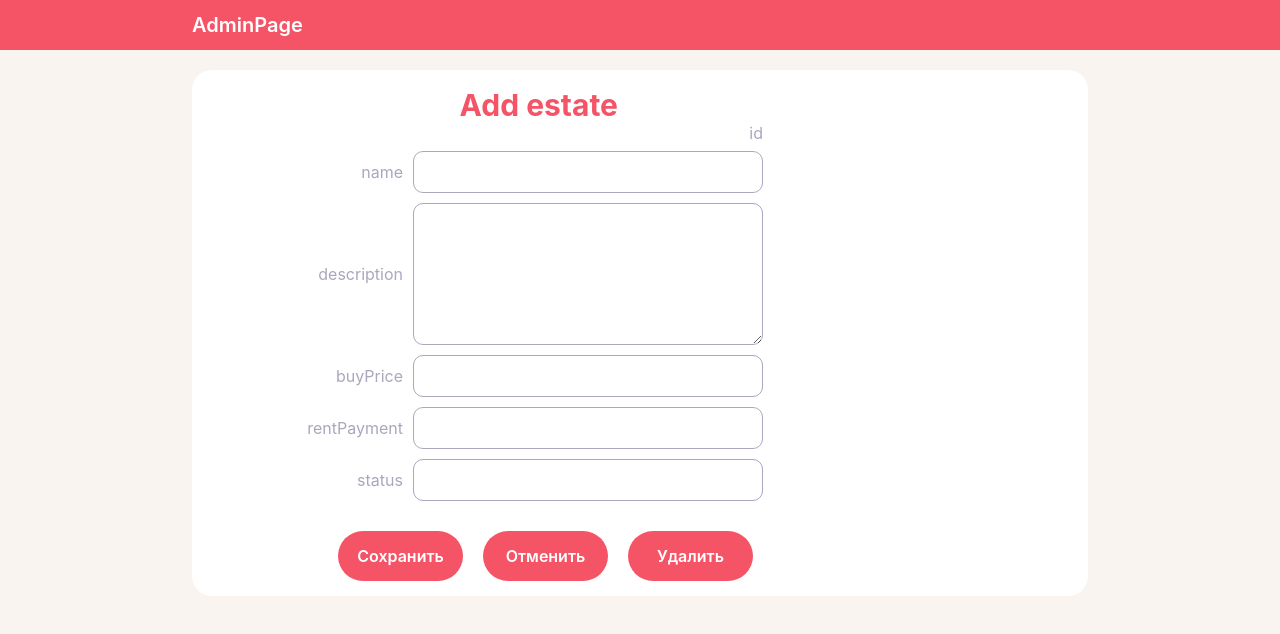
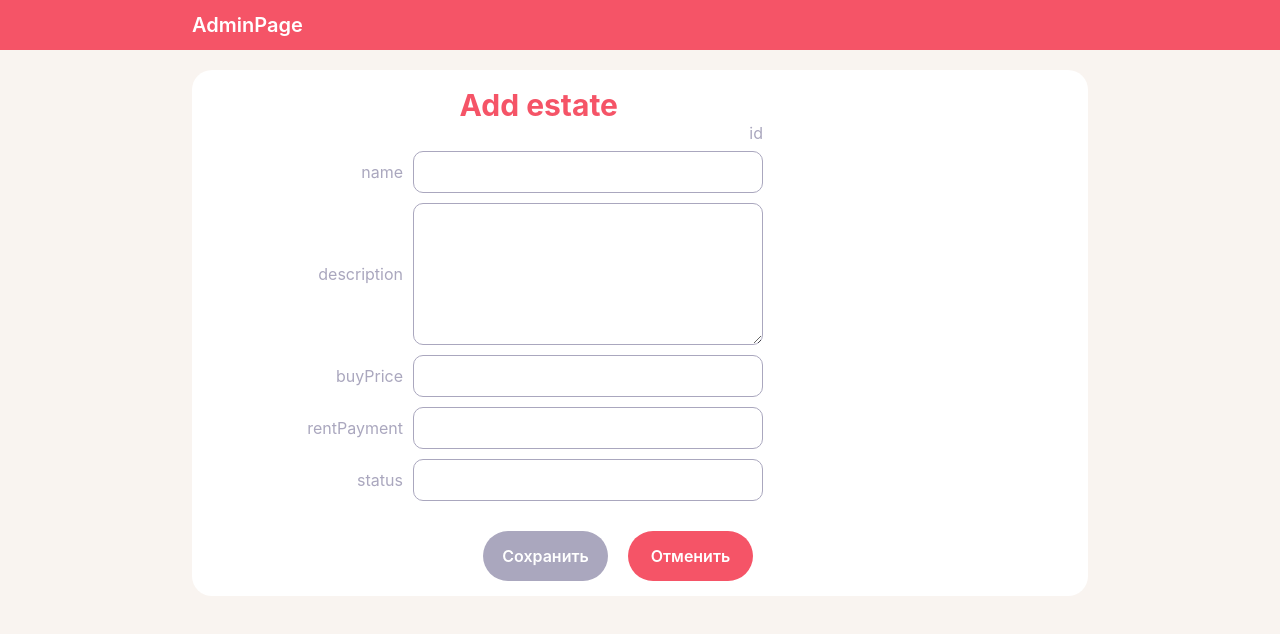
Before and after one commit to AlexandrKataev/apartrent-frontend, a React (Create React App) app: page /estate/add in a window 1280 px wide. Shown: the top 634 px of the page. Built offline with nearby package versions, Linux system fonts and the light colour scheme.

Commit message:
add dissabling save/delete buttons

```diff
--- a/src/entities/EstateProfile/EstateProfile.module.scss
+++ b/src/entities/EstateProfile/EstateProfile.module.scss
@@ -42,6 +42,13 @@ button {
   }
 }
 
+.dissabled_button {
+  background-color: var(--g);
+  &:hover {
+    opacity: 1;
+  }
+}
+
 .header {
   margin-top: 20px;
   margin-right: 150px;
--- a/src/entities/EstateProfile/index.tsx
+++ b/src/entities/EstateProfile/index.tsx
@@ -1,6 +1,6 @@
 import { useAppDispatch, useAppSelector } from 'app/model/hooks';
 import axios from 'axios';
-import React, { useEffect } from 'react';
+import React, { useEffect, useState } from 'react';
 import { useNavigate } from 'react-router-dom';
 import s from './EstateProfile.module.scss';
 
@@ -25,6 +25,7 @@ interface EstateProfileProps {
 export const EstateProfile: React.FC<EstateProfileProps> = (props) => {
   const navigate = useNavigate();
   const dispatch = useAppDispatch();
+  const [isChanged, setIsChanged] = useState(false);
 
   const profileState = useAppSelector(selectEstateProfile);
   const description = useAppSelector(selectEstateProfileDescription);
@@ -92,21 +93,26 @@ export const EstateProfile: React.FC<EstateProfileProps> = (props) => {
 
   const onChangeName = (event: React.ChangeEvent<HTMLInputElement>) => {
     dispatch(setEstateName(event.target.value));
+    !isChanged && setIsChanged(true);
   };
 
   const onChangeDescription = (event: React.ChangeEvent<HTMLTextAreaElement>) => {
     dispatch(setEstateDescription(event.target.value));
+    !isChanged && setIsChanged(true);
   };
   const onChangeBuyPrice = (event: React.ChangeEvent<HTMLInputElement>) => {
     dispatch(setEstateBuyPrice(event.target.value));
+    !isChanged && setIsChanged(true);
   };
 
   const onChangeRentPayment = (event: React.ChangeEvent<HTMLInputElement>) => {
     dispatch(setEstateRentPayment(event.target.value));
+    !isChanged && setIsChanged(true);
   };
 
   const onChangeStatus = (event: React.ChangeEvent<HTMLInputElement>) => {
     dispatch(setEstateStatus(event.target.value));
+    !isChanged && setIsChanged(true);
   };
 
   const onClickCancel = () => {
@@ -172,11 +178,15 @@ export const EstateProfile: React.FC<EstateProfileProps> = (props) => {
           <div>{`${profileState.lastUpdated}`}</div>
         </div>
         <div className={s.item}>
-          <button onClick={props.isCreated ? onClickUpdateEstate : onClickPostEstate}>
-            Сохранить
-          </button>
+          {isChanged ? (
+            <button onClick={props.isCreated ? onClickUpdateEstate : onClickPostEstate}>
+              Сохранить
+            </button>
+          ) : (
+            <button className={s.dissabled_button}>Сохранить</button>
+          )}
           <button onClick={onClickCancel}>Отменить</button>
-          <button onClick={onClickDelete}>Удалить</button>
+          {props.isCreated && <button onClick={onClickDelete}>Удалить</button>}
         </div>
       </div>
     </div>
--- a/src/entities/EstatesList/model/hooks/useFetchEstateList.ts
+++ b/src/entities/EstatesList/model/hooks/useFetchEstateList.ts
@@ -1,12 +1,14 @@
+import { selectEstatesList } from './../selectors';
 import { useAppDispatch, useAppSelector } from 'app/model/hooks';
 
 import { useEffect } from 'react';
 import { getEstatesList } from '../estateListSlice';
 
 export const useFetchEstateList = () => {
+  const estatesData = useAppSelector(selectEstatesList);
   const dispatch = useAppDispatch();
 
   useEffect(() => {
     dispatch(getEstatesList());
-  }, []);
+  }, [estatesData]);
 };
```
